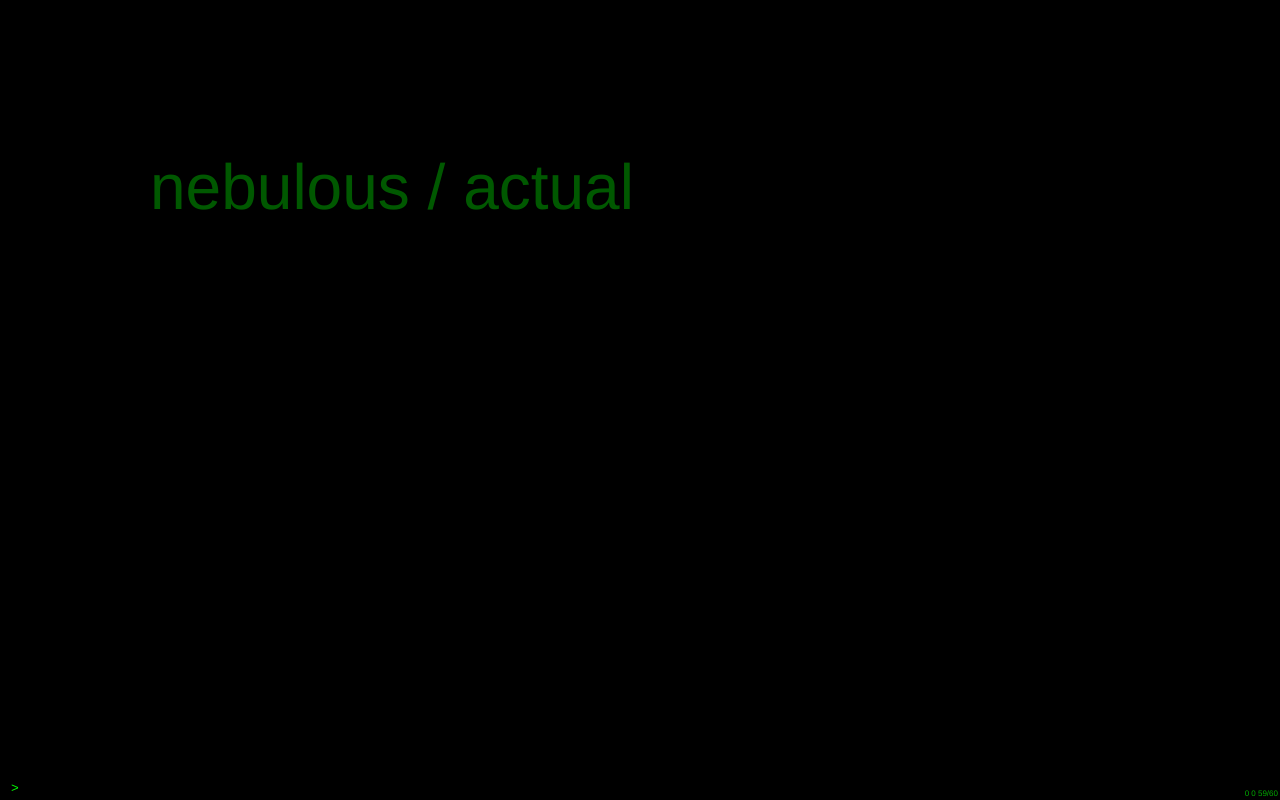
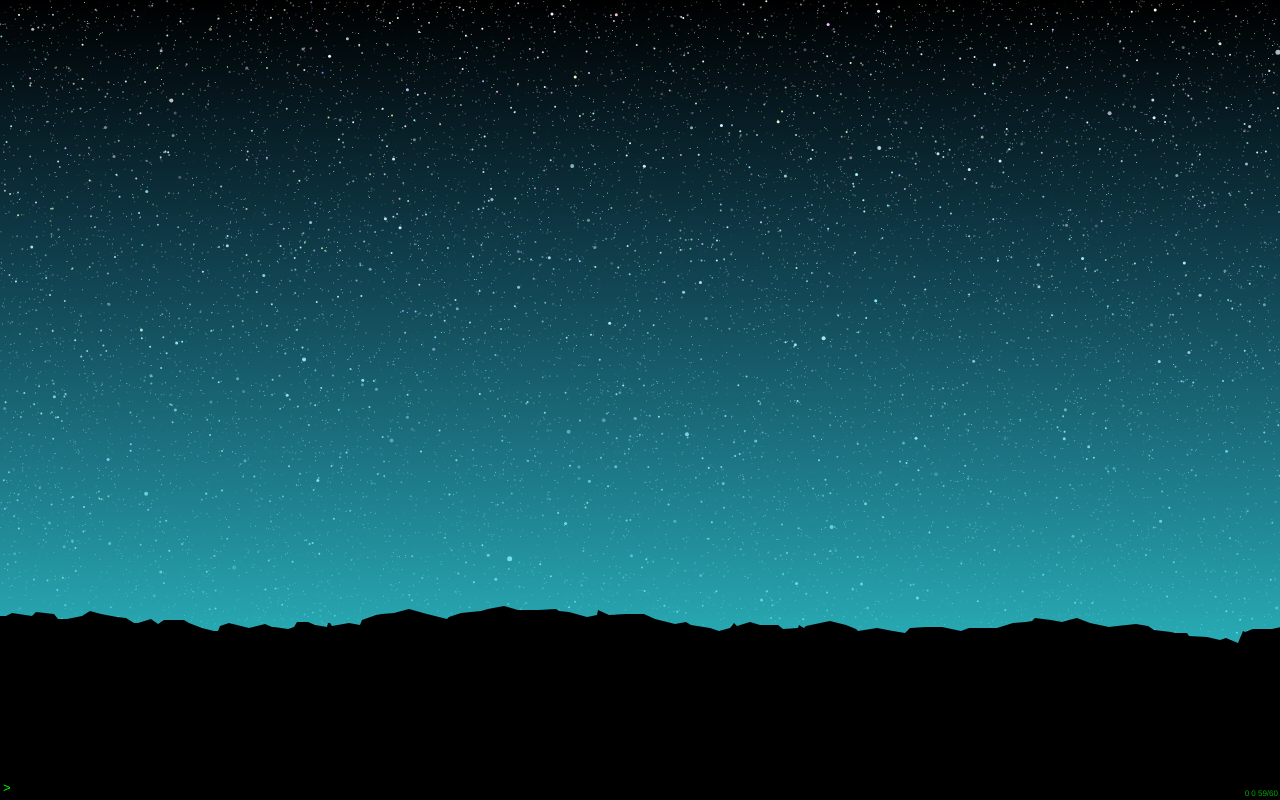
Before and after one commit to sam-michel/nebulous-actual, a website built with webpack: page resource/index.html in a window 1280 px wide. Built offline with nearby package versions, Linux system fonts and the light colour scheme; no server answers.

Commit message:
Add random stellar horizon generator

```diff
--- /dev/null
+++ b/code/client/drawable.ts
@@ -0,0 +1,11 @@
+export class Drawable
+{
+    canvas: HTMLCanvasElement;
+    canvasContext: CanvasRenderingContext2D;
+
+    constructor(canvas: HTMLCanvasElement)
+    {
+        this.canvas = canvas;
+        this.canvasContext = canvas.getContext("2d");
+    }
+}
--- /dev/null
+++ b/code/client/horizon.ts
@@ -0,0 +1,147 @@
+import { Drawable } from './drawable';
+
+/**
+ * roughness:
+ */
+export class Horizon extends Drawable
+{
+    roughness: number; // slope change per segment
+    slopeMirrorFrequency: number; // how frequently slope changes from positive <=> negative 0 - 1
+    maxSlope: number; // max steepness in degrees 0 - 360 --radians better here?
+    minSlope: number; // min steepness
+    maxSegmentLength: number; // max length of horizon line segment
+    minSegmentLength: number;
+    horizonColor: string = "#000";
+    horizonSpeed: number;
+    skyColor: string = "#3dd"; // default = "#d30"
+    skySpeed: number;
+    skyDirection: number; // 0 - 360
+    starDensity: number;
+    time: number; // minute in the day 0 - 1440
+
+    draw()
+    {
+        this.drawSpace();
+        this.drawStars();
+        this.drawAtmosphere();
+        this.drawLand()
+    }
+
+    private drawAtmosphere()
+    {
+        let atmosphereBrightness = 1; // 0 - 1, .6 default
+        var gradient = this.canvasContext.createLinearGradient(0, this.canvas.height, 0, 0);
+        gradient.addColorStop(0, this.skyColor);
+        gradient.addColorStop(atmosphereBrightness, "rgba(48,180,240,0)"); // "rgba(0,0,0,0)"
+        this.canvasContext.fillStyle = gradient;
+        this.canvasContext.fillRect(0, 0, this.canvas.width, this.canvas.height);
+    }
+
+    private drawLand()
+    {
+        let yOffset = .77;
+        let yDeviation = .1;
+        let xMaxDelta = 20;
+        let yMaxDelta = 5;
+
+        let x = 0;
+        let y = yOffset * this.canvas.height;
+        let minY = (yOffset - yDeviation) * this.canvas.height;
+        let maxY = (yOffset + yDeviation) * this.canvas.height;
+
+        this.canvasContext.beginPath();
+        this.canvasContext.moveTo(x, y);
+
+        // draw horizon line:
+        do
+        {
+            x += Math.ceil(xMaxDelta * Math.random());
+            y += yMaxDelta - Math.floor((1 + yMaxDelta * 2) * Math.random()); // I want a value between -5 and 5 (inclusive)
+            y = Math.max(minY, Math.min(maxY, y));
+            this.canvasContext.lineTo(x, y);
+        } while (x < this.canvas.width);  // stop when right side is hit
+
+        this.canvasContext.lineTo(x, this.canvas.height); // bottom right corner
+        this.canvasContext.lineTo(0, this.canvas.height); // bottom left corner
+        this.canvasContext.closePath();
+        this.canvasContext.fillStyle = "black"
+        this.canvasContext.fill();
+    }
+
+    private drawSpace()
+    {
+        this.canvasContext.fillStyle = "black";
+        this.canvasContext.fillRect(0, 0, this.canvas.width, this.canvas.height);
+    }
+
+    private drawStars()
+    {
+        let starDensity = 2;
+        let starSize = .5;
+        let redShift = .5;
+        let greenShift = .5;
+        let blueShift = .5;
+        let brightness = 0;
+        this.drawStarLayer(this.canvas, redShift, greenShift, blueShift, brightness, starSize, starDensity * 10000);
+        this.drawStarLayer(this.canvas, .1 + redShift, .1 + greenShift, .1 + blueShift, .1 + brightness, 2 * starSize, starDensity * 1000);
+        this.drawStarLayer(this.canvas, .2 + redShift, .2 + greenShift, .2 + blueShift, .2 + brightness, 3 * starSize, starDensity * 100);
+        this.drawStarLayer(this.canvas, .3 + redShift, .3 + greenShift, .3 + blueShift, .3 + brightness, 4 * starSize, starDensity * 10);
+        this.drawStarLayer(this.canvas, .4 + redShift, .4 + greenShift, .4 + blueShift, .4 + brightness, 5 * starSize, starDensity * 1);
+        //this.drawStarLayer(this.canvas, redShift, greenShift, blueShift, 1, 10 * starSize, 1); // draw a moon
+    }
+
+    private drawStarLayer(canvas: HTMLCanvasElement, redShift: number, greenShift: number, blueShift: number, brightnessWeight: number, radius: number, count: number)
+    {
+        for (let i = 0; i < count; i++)
+        {
+            let star = new Star(canvas, redShift, greenShift, blueShift, brightnessWeight, radius);
+            star.draw();
+        }
+    }
+}
+
+/**
+ * A star.
+ */
+class Star extends Drawable
+{
+    radius: number; // 1px - 5px
+    red: number; // 0 - 255
+    green: number; // 0 - 255
+    blue: number; // 0 - 255
+    alpha: number; // 0 - 1
+    x: number // 0 - 1
+    y: number // 0 - 1
+
+    /**
+     * Creates a new star with randomness.
+     * @param canvas canvas element on which to draw star
+     * @param redShift value between -1 and 1
+     * @param greenShift value between -1 and 1
+     * @param blueShift value between -1 and 1
+     * @param brightnessWeight value between -1 and 1
+     * @param radius star radius in px
+     */
+    constructor(canvas: HTMLCanvasElement, redShift: number, greenShift: number, blueShift: number, brightnessWeight: number, radius: number)
+    {
+        super(canvas);
+        this.radius = radius
+        this.x = Math.random();
+        this.y = Math.random();
+
+        let cap = 256
+        this.red = Math.max(0, Math.min(cap, Math.floor(cap * (redShift + Math.random()))));
+        this.green = Math.max(0, Math.min(cap, Math.floor(cap * (greenShift + Math.random()))));
+        this.blue = Math.max(0, Math.min(cap, Math.floor(cap * (blueShift + Math.random()))));
+        this.alpha = brightnessWeight + Math.random();
+    }
+
+    draw()
+    {
+        this.canvasContext.beginPath();
+        this.canvasContext.arc(this.x * this.canvas.width, this.y * this.canvas.height, this.radius, 0, 2 * Math.PI);
+        this.canvasContext.fillStyle = `rgba(${this.red},${this.green},${this.blue},${this.alpha})`;
+        this.canvasContext.fill();
+    }
+
+}
--- a/code/client/index.ts
+++ b/code/client/index.ts
@@ -2,7 +2,9 @@
 // pack with: webpack --watch
 
 import { Effect, EffectEnum } from './effects';
-import { WebSocketMessage } from './web-socket-message';
+import { Horizon } from './horizon';
+import { Terminal } from './terminal';
+import { WebSocketMessage } from '../server/web-socket-message';
 
 var canvas: HTMLCanvasElement;
 var canvasContext: CanvasRenderingContext2D;
@@ -33,9 +35,14 @@ function start()
     canvasContext = canvas.getContext("2d");
     canvas.innerHTML = "Your browser does not support the canvas element.";
     canvas.style.border = "0";
+    canvas.style.padding = "0";
     //canvas.style.border = "2px solid #c3c3c3";  // sand: #fff2c4, forest: #206020
     canvas.style.backgroundColor = "black";  // sand: #fff2c4, forest: #206020
+    canvas.style.position = "absolute";
+    canvas.style.top = "0px";
+    canvas.style.left = "0px"
     canvas.onmousemove = mouseMove;
+
 
     // create CLI
     // at the very least I need an input field and a command history
@@ -116,6 +123,7 @@ function start()
     document.body.appendChild(canvas);
     document.body.appendChild(inputHistory);
     document.body.appendChild(form);
+    //document.body.appendChild(new Terminal());
     document.body.appendChild(footer);
 
     // scroll some init text when page loads
@@ -135,7 +143,7 @@ function start()
     // Connection opened
     socket.addEventListener('open', function (event)
     {
-        socket.send('Hello Server!');
+        socket.send(JSON.stringify(new WebSocketMessage("init", "Greetings!")));
     });
 
     // Listen for messages
@@ -150,14 +158,17 @@ function start()
         socket.close();
     });
     runLoop();
-
 }
 
 function runLoop()
 {
     // do shit
+    //resize();
 
     // check draw queue (shapes, lines, glyphs, etc.)
+    //let horizon = new Horizon(canvas);
+    //horizon.draw();
+    //horizon.drawStars(canvas);
 
     // update HUD
     // set refresh rate for HUD -- doesn't need to be every frame
@@ -197,8 +208,12 @@ function runLoop()
 
 function resize()
 {
-    canvas.width = window.innerWidth - 20;
-    canvas.height = window.innerHeight - 25;
+    canvas.width = window.innerWidth;
+    canvas.height = window.innerHeight;
+    // draw horizon
+    let horizon = new Horizon(canvas);
+    horizon.draw();
+    //horizon.drawStars(canvas);
 }
 
 function contextMenu()
--- /dev/null
+++ b/code/client/terminal.ts
@@ -0,0 +1,51 @@
+/**
+ * The main terminal interface for capturing user text input.
+ */
+export class Terminal
+{
+    input: HTMLInputElement;
+
+    constructor()
+    {
+        let form = document.createElement("form");
+        form.action = "command";
+        form.style.background = "#000";
+        form.style.padding = "3px";
+        form.style.position = "fixed";
+        form.style.bottom = "0";
+        form.style.width = "100%";
+
+        let div = document.createElement("div");
+
+        let prompt = document.createElement("span");
+        prompt.innerText = "> "
+        prompt.style.fontFamily = "courier";
+        prompt.style.backgroundColor = "#000";
+        prompt.style.color = "#00ff00";
+        prompt.style.width = "1%";
+        prompt.style.whiteSpace = "nowrap";
+
+        this.input = document.createElement("input");
+        this.input.autocomplete = "off";
+        this.input.style.width = "90%";
+        this.input.style.fontFamily = "courier";
+        this.input.style.backgroundColor = "#000";
+        this.input.style.color = "#00ff00";
+        this.input.style.position = "relative";
+        this.input.style.border = "0px";
+        this.input.style.borderWidth = "0";
+        this.input.style.outline = "none";
+        this.input.style.cursor = "crosshair";
+
+        let inputHistory = document.createElement("ul");
+        inputHistory.style.listStyleType = "none";
+        inputHistory.style.margin = "0";
+        inputHistory.style.padding = "0";
+
+        form.appendChild(div);
+        div.appendChild(prompt);
+        div.appendChild(this.input);
+
+    }
+
+}
--- a/code/server/ws-server.ts
+++ b/code/server/ws-server.ts
@@ -1,3 +1,4 @@
+import { WebSocketMessage } from './web-socket-message';
 import * as util from "util";
 import * as ws from "ws";
 
@@ -12,9 +13,10 @@ export class WsServer
         this.webSocketServer.on('connection', (webSocket) =>
         {
             console.log('websocket connection established');
-            webSocket.on('message', (message) =>
+            webSocket.on('message', (messageString) =>
             {
-                console.log(`received: ${message}`);
+                let message: WebSocketMessage = JSON.parse(messageString.toString());
+                console.log(`received: ${message.message}`);
                 webSocket.send(`WebSocket connected on port ${port}`);
                 for (let currSocket in this.webSocketServer.clients)
                 {
--- a/package.json
+++ b/package.json
@@ -9,7 +9,7 @@
   "main": "nebulous-actual.js",
   "scripts": {
     "build": "tsc && webpack",
-    "clean": "rm build/*",
+    "clean": "rm -r build/*",
     "start": "node build/main.js",
     "test": "echo \"Write some tests, asshole\" && exit 1"
   },
--- a/resource/index.html
+++ b/resource/index.html
@@ -4,6 +4,19 @@
 <head>
     <meta charset="UTF-8">
     <title>nebulous-actual</title>
+    <style>
+        html,
+        body {
+            width: 100%;
+            height: 100%;
+            margin: 0px;
+            border: 0;
+            overflow: hidden;
+            /* Disable scrollbars */
+            display: block;
+            /* No floating content on sides */
+        }
+    </style>
 </head>
 
 <body>
```
Also changed, not shown: code/server/web-socket-message.ts (renamed from code/client/web-socket-message.ts).
